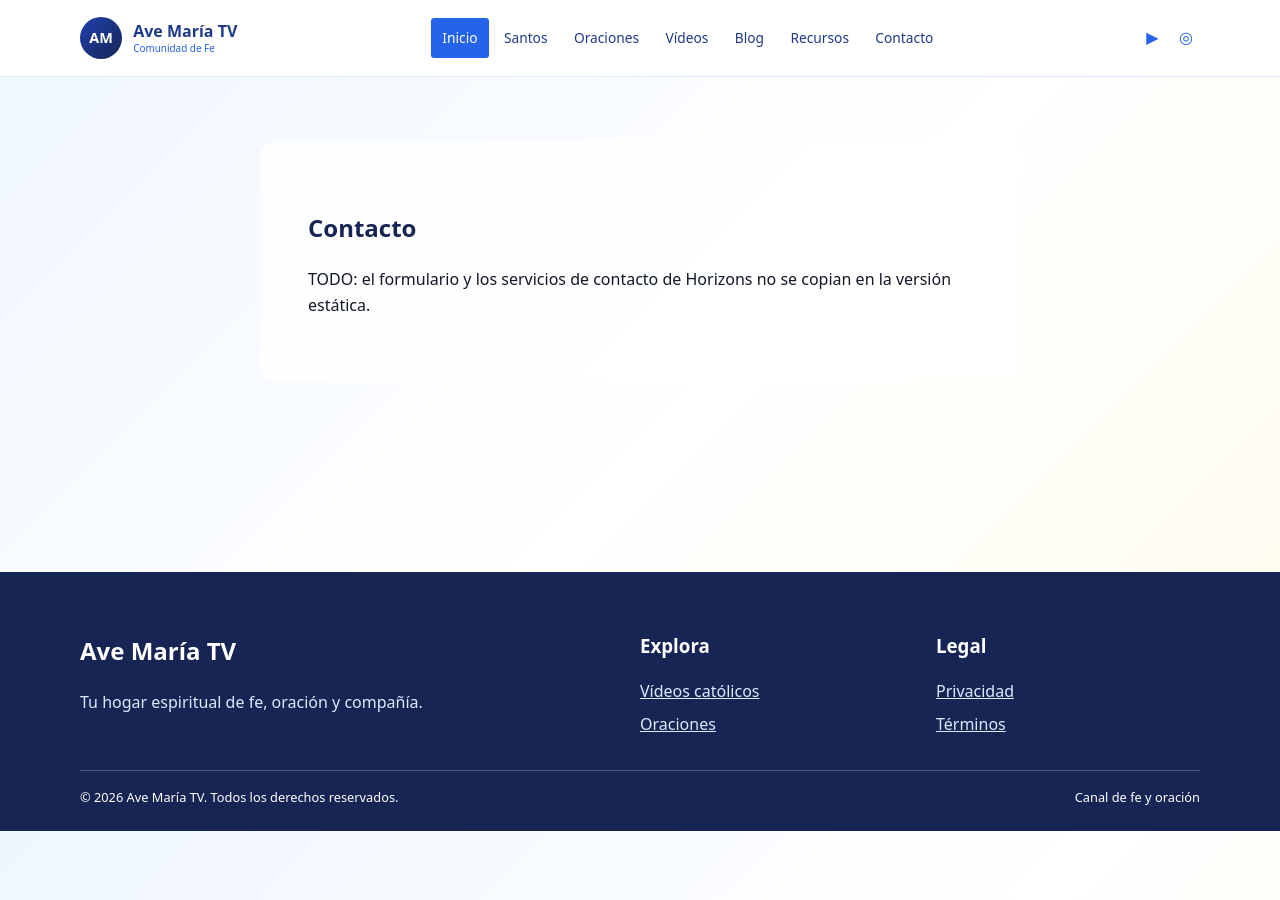
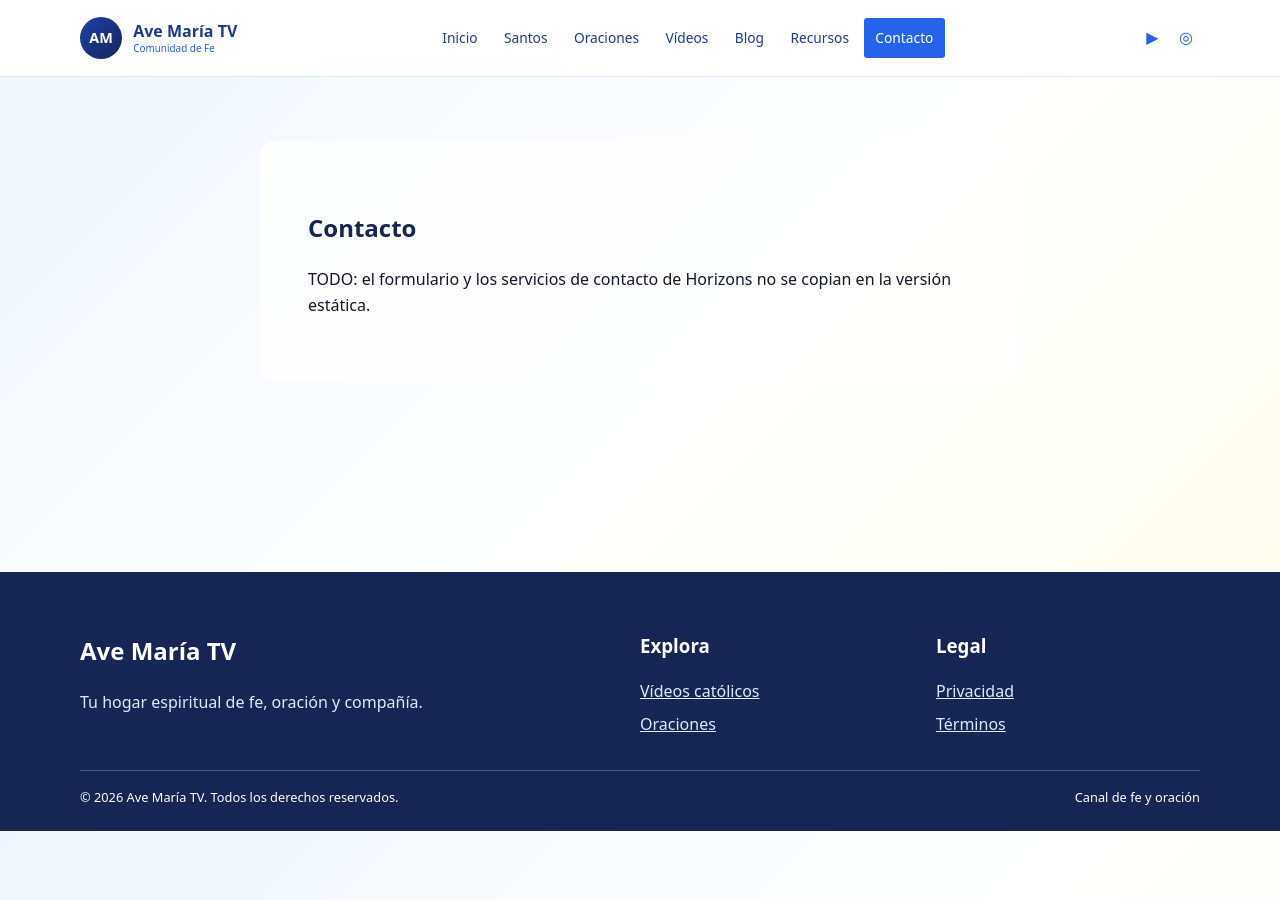
Before and after one commit to cartunduaga06/canalavemaria-web, a Jekyll site: the page built from contacto/index.html, in a window 1280 px wide. Built offline with Jekyll 4.4.1, drawn with Linux system fonts in a browser that asks for light colours.

Commit message:
fix: mostrar toda la navegación responsive

```diff
--- a/_includes/cabecera.html
+++ b/_includes/cabecera.html
@@ -5,13 +5,13 @@
       <span class="marca__texto"><strong>Ave María TV</strong><small>Comunidad de Fe</small></span>
     </a>
     <nav class="nav" aria-label="Navegación principal">
-      <a class="nav__activo" href="{{ '/' | relative_url }}">Inicio</a>
-      <a href="{{ '/santos/' | relative_url }}">Santos</a>
-      <a href="{{ '/oraciones/' | relative_url }}">Oraciones</a>
-      <a href="{{ '/videos/' | relative_url }}">Vídeos</a>
-      <a href="{{ '/blog/' | relative_url }}">Blog</a>
-      <a href="{{ '/productos/' | relative_url }}">Recursos</a>
-      <a href="{{ '/contacto/' | relative_url }}">Contacto</a>
+      <a{% if page.url == '/' %} class="nav__activo" aria-current="page"{% endif %} href="{{ '/' | relative_url }}">Inicio</a>
+      <a{% if page.url == '/santos/' %} class="nav__activo" aria-current="page"{% endif %} href="{{ '/santos/' | relative_url }}">Santos</a>
+      <a{% if page.url == '/oraciones/' %} class="nav__activo" aria-current="page"{% endif %} href="{{ '/oraciones/' | relative_url }}">Oraciones</a>
+      <a{% if page.url == '/videos/' %} class="nav__activo" aria-current="page"{% endif %} href="{{ '/videos/' | relative_url }}">Vídeos</a>
+      <a{% if page.url == '/blog/' %} class="nav__activo" aria-current="page"{% endif %} href="{{ '/blog/' | relative_url }}">Blog</a>
+      <a{% if page.url == '/productos/' %} class="nav__activo" aria-current="page"{% endif %} href="{{ '/productos/' | relative_url }}">Recursos</a>
+      <a{% if page.url == '/contacto/' %} class="nav__activo" aria-current="page"{% endif %} href="{{ '/contacto/' | relative_url }}">Contacto</a>
     </nav>
     <div class="social" aria-label="Redes sociales">
       <a href="https://www.youtube.com/@CanalAveMariaOficial" aria-label="YouTube">▶</a>
--- a/assets/css/estilos.css
+++ b/assets/css/estilos.css
@@ -100,6 +100,6 @@ a:focus-visible, button:focus-visible { outline: 3px solid #f59e0b; outline-offs
 .video-embed { width: 100%; aspect-ratio: 16 / 9; border: 0; border-radius: var(--radio); background: #0b1120; }
 .etiquetas { display: flex; flex-wrap: wrap; gap: .5rem; margin-top: 1.5rem; }
 .etiqueta { background: var(--dorado-claro); color: #92400e; border-radius: 999px; padding: .2rem .65rem; font-size: .8rem; }
-@media (max-width: 1000px) { .social { display: none; } .nav a:nth-child(5), .nav a:nth-child(6) { display: none; } }
+@media (max-width: 1000px) { .social { display: none; } .cabecera__interior { flex-wrap: wrap; padding: .5rem 0; } .nav { width: 100%; order: 2; justify-content: center; } }
 @media (max-width: 800px) { .tarjetas, .video-grid, .blog-grid { grid-template-columns: repeat(2, 1fr); } .pie__grid { grid-template-columns: 1fr 1fr; } }
-@media (max-width: 560px) { .contenedor { width: min(100% - 1.25rem, 1120px); } .cabecera__interior { min-height: 64px; } .marca__texto small { display: none; } .nav { gap: 0; font-size: .72rem; } .nav a { padding: .45rem .35rem; } .nav a:nth-child(2), .nav a:nth-child(3), .nav a:nth-child(5), .nav a:nth-child(6), .nav a:nth-child(7) { display: none; } .hero { padding: 1rem 0 2.5rem; } .hero__tarjeta { padding: 1rem; } .hero__imagen { height: 12rem; } .hero h1 { font-size: 2rem; } .hero p { font-size: .95rem; } .tarjetas, .video-grid, .blog-grid, .pie__grid { grid-template-columns: 1fr; } .pie__legal { flex-direction: column; } }
+@media (max-width: 560px) { .contenedor { width: min(100% - 1.25rem, 1120px); } .cabecera__interior { min-height: 64px; } .marca__texto small { display: none; } .nav { justify-content: flex-start; flex-wrap: nowrap; overflow-x: auto; padding-bottom: .2rem; font-size: .78rem; scrollbar-width: thin; } .nav a { flex: 0 0 auto; padding: .45rem .55rem; } .hero { padding: 1rem 0 2.5rem; } .hero__tarjeta { padding: 1rem; } .hero__imagen { height: 12rem; } .hero h1 { font-size: 2rem; } .hero p { font-size: .95rem; } .tarjetas, .video-grid, .blog-grid, .pie__grid { grid-template-columns: 1fr; } .pie__legal { flex-direction: column; } }
```
